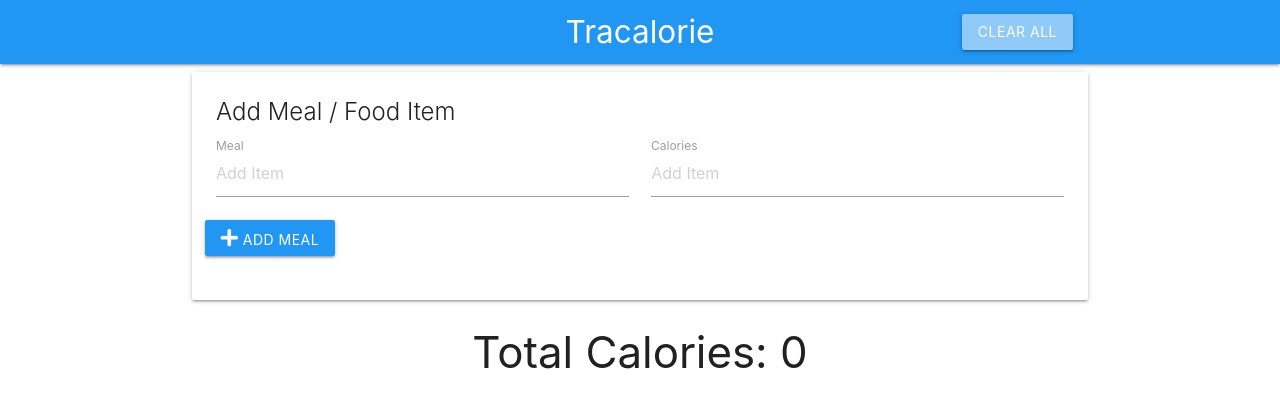
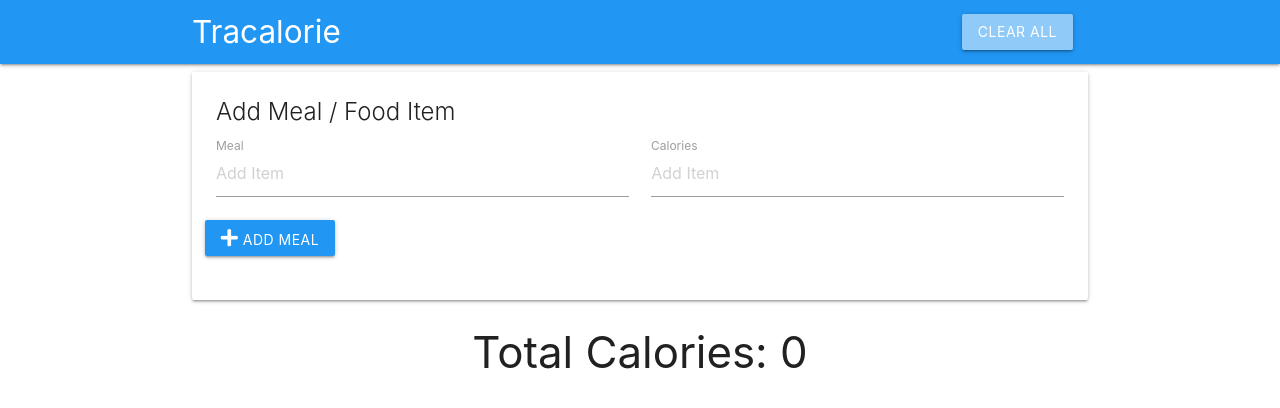
Before and after one commit to Thtsuman/CalorieTracker, a plain HTML site: page index.html in a window 1280 px wide. Drawn offline with nearby package versions, Linux system fonts and the light colour scheme.

Commit message:
'update'

```diff
--- a/index.html
+++ b/index.html
@@ -16,7 +16,7 @@
     <nav>
         <div class="nav-wrapper blue">
             <div class="container">
-                <a href="#" class="brand-logo center">Tracalorie</a>
+                <a href="#" class="brand-logo">Tracalorie</a>
                 <ul class="right">
                     <li><a href="#" class="clear-btn btn blue lighten-3">Clear all</a></li>
                 </ul>
```
